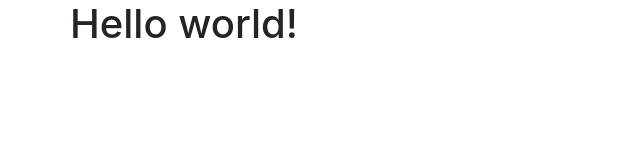
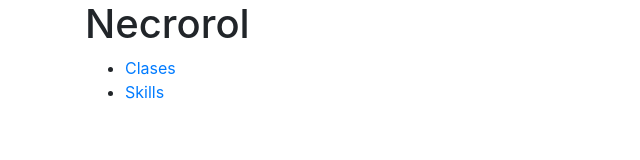
Before and after one commit to oierbravo/necrorol, a Gatsby site: page / in a window 1280 px wide. Shown: the whole page, without its empty margins (0-640 px from the left). Built offline with nearby package versions, Linux system fonts and the light colour scheme; Gatsby itself is replaced by a stand-in of ours.

Commit message:
navigation

```diff
--- a/src/pages/class.js
+++ b/src/pages/class.js
@@ -8,11 +8,14 @@ class ClassesComponent extends React.Component {
     console.log(data)
     return (
       <Layout>
+        <div className="col-sm">
+        <Link  to={'/'}>Volver</Link>
         <ul>
           {data.map((row, i) => (
                 <li key={i}><Link  to={'/class/' + row.node.frontmatter.id}>{row.node.frontmatter.title}</Link></li>
               ))}
           </ul>
+          </div>
           </Layout>
     )
   }
--- a/src/pages/index.js
+++ b/src/pages/index.js
@@ -1,7 +1,13 @@
 import React from "react"
 import Layout from  '../components/layout'
+import { Link } from "gatsby"
 export default () =>
     <Layout>
-         <h1>Hello world!</h1>
-
+        <div className="col-sm">
+         <h1>Necrorol</h1>
+            <ul>
+            <li><Link  to={'/class'}>Clases</Link></li>
+            <li><Link  to={'/skills'}>Skills</Link></li>
+            </ul>
+            </div>
     </Layout>
--- a/src/pages/skills.js
+++ b/src/pages/skills.js
@@ -1,12 +1,15 @@
 import { graphql } from "gatsby"
 import React from "react"
 import Layout from  '../components/layout'
+import { Link } from "gatsby"
 class Skills extends React.Component {
   render() {
     const data = this.props.data.allSkillsCsv.edges
     console.log(data)
     return (
       <Layout>
+        <div className="col-sm">
+        <Link  to={'/'}>Volver</Link>
         <ul>
             {data.map((row, i) => (
               <li key={`${row.node.id} ${i}`}>
@@ -15,6 +18,7 @@ class Skills extends React.Component {
               </li>
             ))}
           </ul>
+          </div>
       </Layout>
     )
   }
--- a/src/templates/class.js
+++ b/src/templates/class.js
@@ -11,6 +11,7 @@ export default function Template({
   const { frontmatter, html } = markdownRemark
   return (
     <Layout>
+              <a href="/class">Volver</a>
       <div className="col-sm table">
       <h1>{frontmatter.title}</h1>
       <div dangerouslySetInnerHTML={{ __html: html }}/>
```
